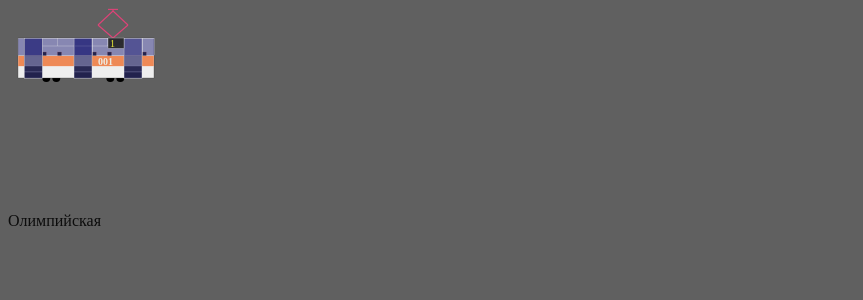
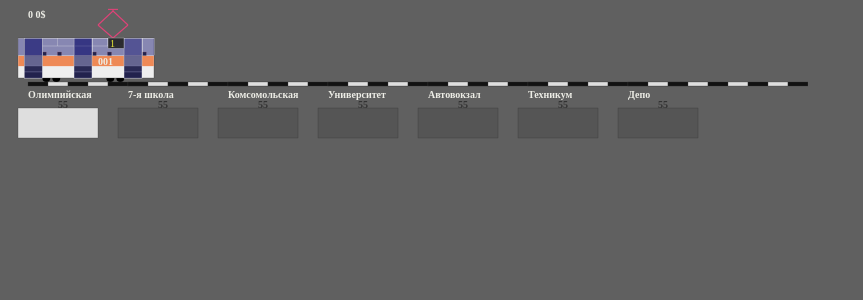
Before and after one commit to IvanShavliuga/iv2tram, a Vue app: page / in a window 1280 px wide. Shown: the top 300 px of the page, without its empty margins (0-863 px from the left). Built offline with nearby package versions, Linux system fonts and the light colour scheme.

Commit message:
pass in and out tram + get money

```diff
--- /dev/null
+++ b/src/components/images/stop.vue
@@ -0,0 +1,65 @@
+<template>
+  <svg
+    xmlns="http://www.w3.org/2000/svg"
+    class="tram"
+    viewBox="0 0 100 50"
+    width="200"
+    height="100">
+    <rect
+      v-for="ln in 10"
+      :key="ln"
+      :fill="(ln % 2) ? ('#121212') : ('#dfdfdf')"
+      :x="ln*10"
+      y="2"
+      width="10"
+      height="2"
+      stroke="#343434"
+      stroke-width="0.15"/>
+    <text
+      x="10"
+      y="10"
+      fill="#EDede6"
+      font-size="5"
+      font-family="'Leckerli One', cursive"
+      font-weight="bold"
+    >
+      {{ name }}
+    </text>
+    <rect
+      :fill="(active) ? '#dedede' : ('#555555')"
+      x="5"
+      y="15"
+      width="40"
+      height="15"
+      stroke="#343434"
+      stroke-width="0.15"/>
+    <text
+      x="25"
+      y="15"
+      fill="#323232"
+      font-size="5"
+      font-family="'Leckerli One', cursive"
+      font-weight="bold"
+    >
+      {{ count }}
+    </text>
+  </svg>
+</template>
+<script>
+export default {
+  props: {
+    name: {
+      type: String,
+      default: 'stop: NaN'
+    },
+    active: {
+      type: Boolean,
+      default: false
+    },
+    count: {
+      type: Number,
+      default: 0
+    }
+  }
+}
+</script>
--- a/src/components/images/tram.vue
+++ b/src/components/images/tram.vue
@@ -2,9 +2,9 @@
   <svg
     xmlns="http://www.w3.org/2000/svg"
     class="tram"
-    viewBox="0 0 100 100"
+    viewBox="0 0 100 50"
     width="200"
-    height="200">
+    height="100">
     <g id="wheels">
       <circle
         cx="19.15"
@@ -367,6 +367,16 @@
         >
           {{ tramid }}
         </text>
+        <text
+          x="10"
+          y="5"
+          fill="#EDede6"
+          font-size="5"
+          font-family="'Leckerli One', cursive"
+          font-weight="bold"
+        >
+          {{ count }} {{ money }}$
+        </text>
       </g>
     </g>
   </svg>
@@ -375,10 +385,6 @@
 import { TimelineMax, Back } from 'gsap'
 export default {
   props: {
-    count: {
-      type: Number,
-      default: 0
-    },
     id: {
       type: Number,
       default: 0
@@ -387,9 +393,17 @@ export default {
       type: Number,
       default: 0
     },
-    stop: {
-      type: String,
-      default: ''
+    idstop: {
+      type: Number,
+      default: 0
+    },
+    count: {
+      type: Number,
+      default: 0
+    },
+    money: {
+      type: Number,
+      default: 0
     }
   },
   data () {
@@ -434,8 +448,10 @@ export default {
       this.door = !this.door
     },
     clmove () {
-      console.log('move')
-      this.$emit('move')
+      if (!this.door) {
+        console.log('move')
+        this.$emit('move')
+      }
     }
   }
 }
--- a/src/components/line.vue
+++ b/src/components/line.vue
@@ -1,76 +1,223 @@
 <template>
   <div class="line">
-    <div class="line__tram">
+    <div
+      ref="tram"
+      class="line__tram"
+    >
       <tram
-        :count="passCount"
         :id="id"
         :linenumber="line.number"
-        :stop="stop"
+        :idstop="id"
+        :idin="getinpass"
+        :idout="getoutpass"
+        :count="passCount"
+        :money="currmoney"
         @enter="getpass"
         @move="move"
       />
     </div>
-    <div class="line__stop">
-      {{ stop }}
+    <div
+      v-for="(s,k) in line.way"
+      :key="k"
+      :style="'left:' + s.left + 'px'"
+      class="line__stop"
+    >
+      <stop
+        :name="s.name"
+        :active="s.name === stop"
+        :count="getinpass"
+      />
     </div>
   </div>
 </template>
 <script>
 import tram from './images/tram.vue'
+import stop from './images/stop.vue'
+import { TimelineMax, Back } from 'gsap'
+
 export default {
   components: {
-    tram
+    tram,
+    stop
   },
   data () {
     return {
       passCount: 0,
       stop: 'Олимпийская',
       id: 1,
+      idout: 0,
+      idin: 0,
+      currmoney: 0,
       line: {
         number: 1,
         position: 0,
         way: [{
           top: 0,
           left: 0,
-          name: 'Олимпийская'
+          name: 'Олимпийская',
+          start: true,
+          end: false,
+          id: 0
         }, {
           top: 0,
           left: 100,
-          name: '7-я школа'
+          name: '7-я школа',
+          start: false,
+          end: false,
+          id: 1
         }, {
           top: 0,
           left: 200,
-          name: 'Комсомольская'
+          name: 'Комсомольская',
+          start: false,
+          end: false,
+          id: 2
         }, {
           top: 0,
-          left: 200,
-          name: 'Университет'
+          left: 300,
+          name: 'Университет',
+          start: false,
+          end: false,
+          id: 3
         }, {
           top: 0,
-          left: 200,
-          name: 'Автовокзал'
+          left: 400,
+          name: 'Автовокзал',
+          start: false,
+          end: false,
+          id: 4
         }, {
           top: 0,
-          left: 200,
-          name: 'Техникум'
+          left: 500,
+          name: 'Техникум',
+          start: false,
+          end: false,
+          id: 5
         }, {
           top: 0,
-          left: 200,
-          name: 'Депо'
+          left: 600,
+          name: 'Депо',
+          start: false,
+          end: true,
+          id: 6
         }]
+      },
+      pass: [{
+        indid: 0,
+        outid: 3,
+        count: 40,
+        price: 0.2
+      }, {
+        indid: 0,
+        outid: 4,
+        count: 15,
+        price: 0.2
+      }, {
+        indid: 1,
+        outid: 3,
+        count: 15,
+        price: 0.4
+      }, {
+        indid: 1,
+        outid: 4,
+        count: 25,
+        price: 0.2
+      }, {
+        indid: 2,
+        outid: 5,
+        count: 10,
+        price: 0.2
+      }, {
+        indid: 3,
+        outid: 6,
+        count: 20,
+        price: 0.8
+      }, {
+        indid: 4,
+        outid: 6,
+        count: 7,
+        price: 0.5
+      }, {
+        indid: 5,
+        outid: 6,
+        count: 18,
+        price: 0.7
+      }]
+    }
+  },
+  computed: {
+    getmoney () {
+      let countps = 0
+      const pfl = this.pass.filter((el) => {
+        return el.indid === this.line.position
+      })
+      for (let el of pfl) {
+        countps += el.count * el.price
+        console.log(el)
       }
+      return countps
+    },
+    getpassstop () {
+      return this.pass.filter((el) => {
+        return el.indid === this.line.position
+      })
+    },
+    getinpass () {
+      let countps = 0
+      const pfl = this.pass.filter((el) => {
+        return el.indid === this.line.position
+      })
+      for (let el of pfl) {
+        countps += el.count
+        console.log(el)
+      }
+      return countps
+    },
+    getoutpass () {
+      let countps = 0
+      const pfl = this.pass.filter((el) => {
+        return el.outid === this.line.position
+      })
+      for (let el of pfl) {
+        countps += el.count
+        console.log(el)
+      }
+      return countps
     }
   },
   methods: {
     getpass () {
-      this.passCount += 5
+      this.passCount -= this.getoutpass
+      this.passCount += this.getinpass
+      this.currmoney += this.getmoney
     },
     move () {
       if (this.line.position < this.line.way.length - 1) {
         this.line.position++
         this.stop = this.line.way[this.line.position].name
+        const tl = new TimelineMax()
+        tl.to(this.$refs.tram, 0.01, {
+          left: this.line.way[this.line.position].left,
+          delay: 0.3,
+          ease: Back.easeOut
+        })
       }
     }
   }
 }
 </script>
+<style scoped>
+.line {
+  position: relative;
+}
+.line__tram {
+  position: absolute;
+  top: 0;
+  left: 0;
+}
+.line__stop {
+  position: absolute;
+  top: 70px;
+  left: 0;
+}
+</style>
```
